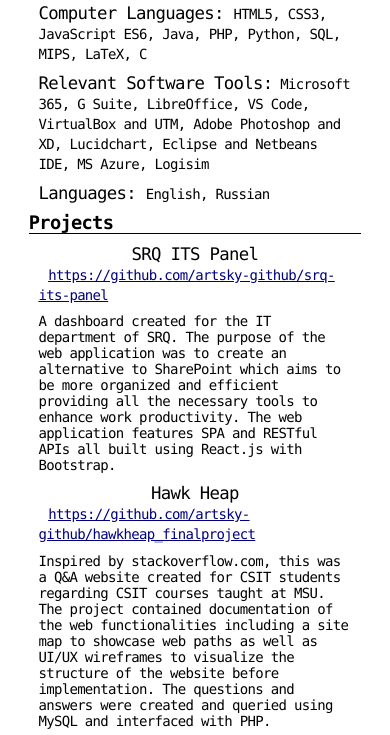
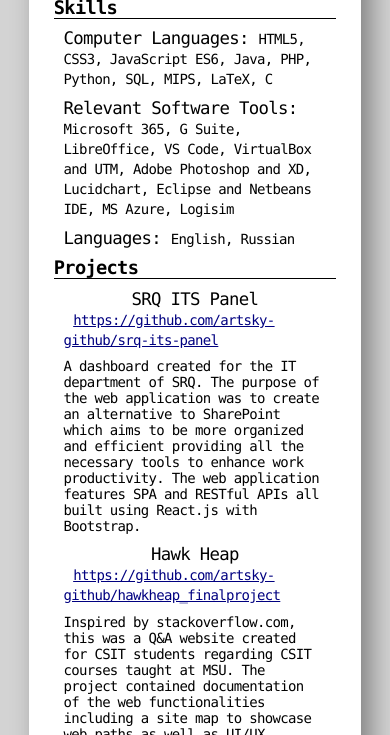
Before and after one commit to artsky-github/eCV, a plain HTML site: page index.html in a window 390 px wide. Shown: the part 174-909 px from the top of the page. Drawn offline with Linux system fonts and the light colour scheme.

Commit message:
Created a more page like feel for the CV by adding shadow and background. Updated the index.html to contain the viewport meta tag to fix issues with mobile devices.

```diff
--- a/index.html
+++ b/index.html
@@ -11,6 +11,7 @@
     <title xml:lang="en-US">eCV — Arthur Levitsky</title>
     <link rel="icon" type="image/x-icon" href="/images/cv-favicon.ico" />
     <link rel="stylesheet" href="main.css" />
+    <meta name="viewport" content="width=device-width, initial-scale=1">
     <meta name="DCTERMS.title" content="" xml:lang="en-US" />
     <meta name="DCTERMS.language" content="en-US" scheme="DCTERMS.RFC4646" />
     <meta name="DCTERMS.source" content="http://xml.openoffice.org/odf2xhtml" />
--- a/main.css
+++ b/main.css
@@ -17,6 +17,14 @@ ul {
 html {
   display: flex;
   justify-content: center;
+  align-items: center;
+  background-color: lightgray;
+}
+
+body {
+  padding: 25px;
+  box-shadow: 10px 10px 25px gray;
+  background-color: white;
 }
 
 @media only screen and (max-width: 560px) {
```
